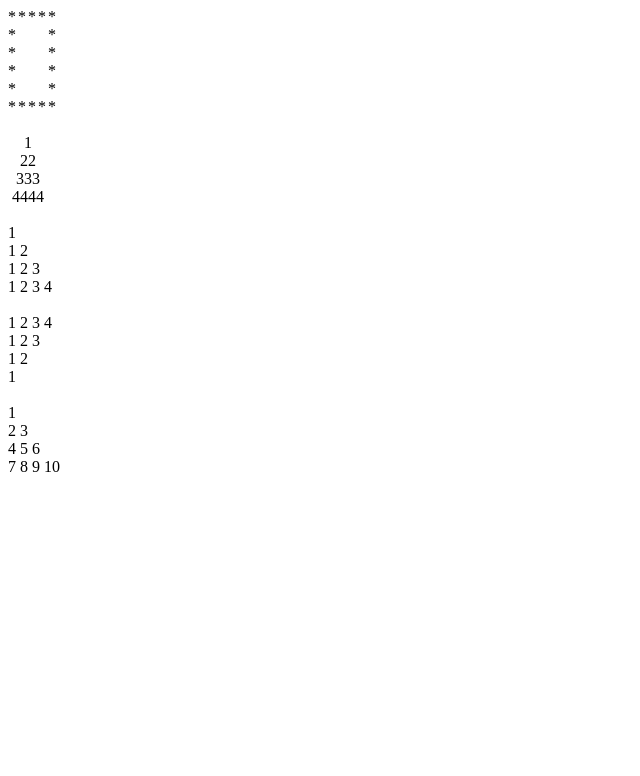
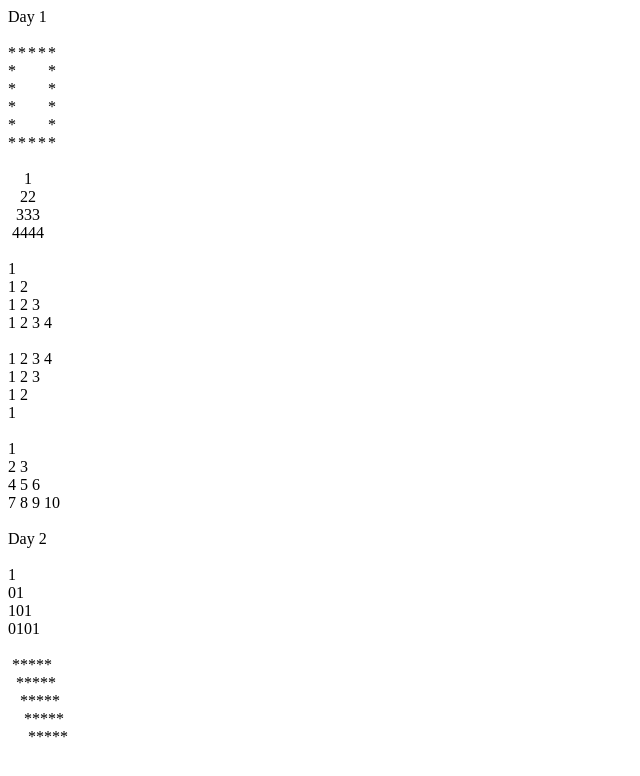
Before and after one commit to FL45h-09/learn-with-fun, a plain HTML site: page abhi/Tasks/Task 2 - Patterns.html in a window 1280 px wide. Shown: the whole page, without its empty margins (0-640 px from the left). Drawn offline with Linux system fonts and the light colour scheme.

Commit message:
Pattern file uploaded

```diff
--- a/abhi/Tasks/Task 2 - Patterns.html
+++ b/abhi/Tasks/Task 2 - Patterns.html
@@ -8,6 +8,9 @@
 <body>
     <script>
         'use strict';
+
+        document.write("Day 1");
+        document.write("<br><br>");
 
         /* Square Hollow Pattern */
         for(let i=1; i<=6; i++){
@@ -82,6 +85,76 @@
 
 
     document.write("<br>");
+    document.write("Day 2");
+    document.write("<br><br>");
+
+        /* Zero one triangle */
+        let m=0;
+        let l="";
+        for(let i=0; i<4; i++){
+            for(let j=0; j<=i; j++){
+                if(i==j && j%2==1){
+                    l="0"+l;
+                    document.write(l);
+                    document.write("<br>");
+                }
+                else if(i==j && j%2==0){
+                    l="1"+l;
+                    document.write(l);
+                    document.write("<br>");
+                }
+            }
+        }
+
+
+    document.write("<br>");
+
+
+        /* Rhombus pattern */
+        for(let i=0; i<5; i++){
+            for(let k=0; k<=i; k++){
+                document.write("&nbsp;");
+            }
+            for(let j=0; j<5; j++){
+                document.write("*");
+            }
+            document.write("<br>");
+        }
+
+
+    document.write("<br>");
+
+
+        /* Diamond pattern */
+        /*let da, db, dc, dd, de, df;
+        dc=1;
+        de=0;
+        for(da=8; da>0; da--){
+            for(db=0; db<=15-de; db++){
+                if(da==db){
+                    for(dd=0; dd<dc; dd++){
+                        if(dd%2==1){
+                            document.write("<span style='width:10px; display:inline-block'>*</span>");
+                        }
+                        else{
+                            document.write("<span style='width:10px; display:inline-block'>&nbsp;</span>");
+                        }
+                    }
+                }
+                else{
+                    document.write("<span style='width:10px; display:inline-block'>&nbsp;</span>");
+                }
+            }
+            document.write("<br>");
+            if(dc==7){
+                dc-=2;
+                de-=2;
+            }
+            else{
+                dc+=2;
+                de+=2;
+            }
+        }*/
     </script>
 </body>
 </html>
```
